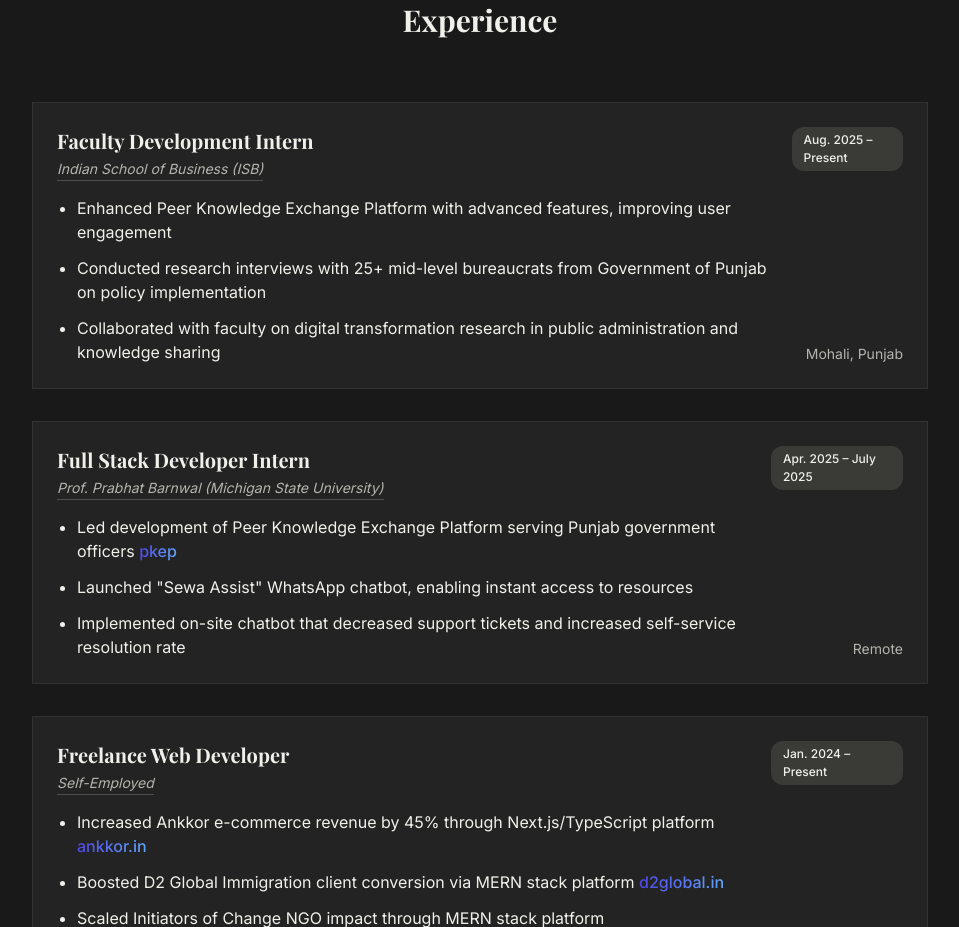
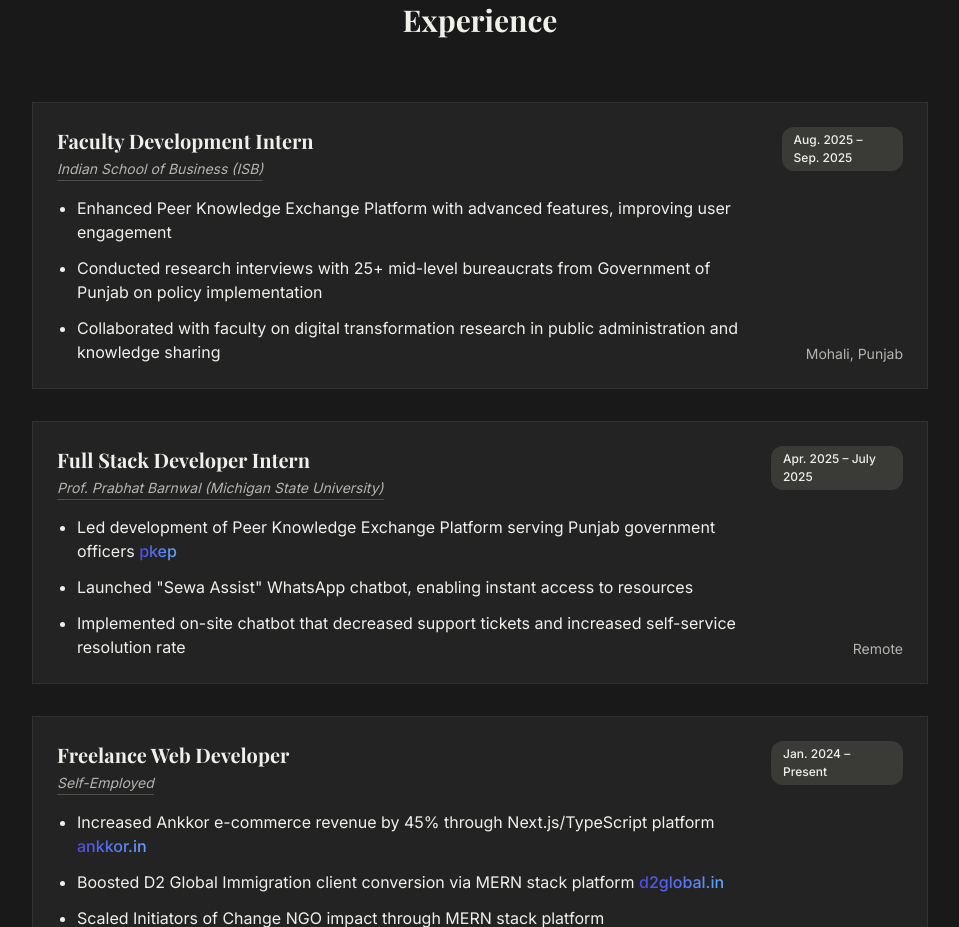
Before and after one commit to abhijeets54/portfolio, a Next.js app: page / in a window 1280 px wide. Shown: the part 980-1907 px from the top of the page, without its empty margins (160-1119 px from the left). Built offline with nearby package versions, Linux system fonts and the light colour scheme; a web font is replaced by a local one.

Commit message:
updated portfolio

```diff
--- a/src/app/page.tsx
+++ b/src/app/page.tsx
@@ -298,7 +298,7 @@
                     </div>
                   </div>
                   <div className="flex flex-col items-end justify-between">
-                    <span className="certification-date">Aug. 2025 – Present</span>
+                    <span className="certification-date">Aug. 2025 – Sep. 2025</span>
                     <div className="text-sm text-muted-foreground mt-2 text-right">
                       Mohali, Punjab
                     </div>
```
